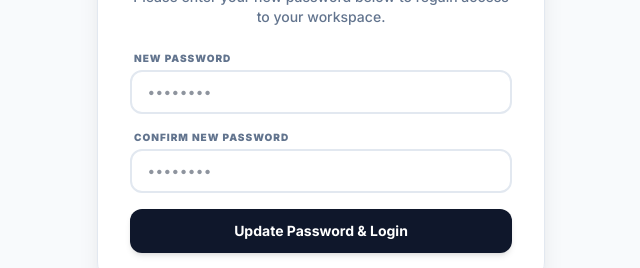
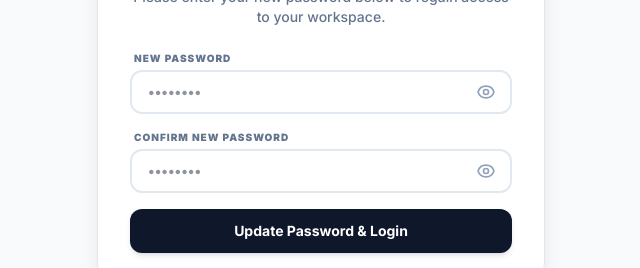
Before and after one commit to HSSamuel/Domain, a Next.js app: page /admin/reset-password in a window 1280 px wide. Shown: the part 327-595 px from the top of the page, without its empty margins (319-959 px from the left). Built offline with nearby package versions, Linux system fonts and the light colour scheme.

Commit message:
first commit

```diff
--- a/app/admin/reset-password/page.tsx
+++ b/app/admin/reset-password/page.tsx
@@ -18,6 +18,9 @@ function ResetPasswordForm() {
 
   const [password, setPassword] = useState('');
   const [confirmPassword, setConfirmPassword] = useState('');
+  const [showPassword, setShowPassword] = useState(false);
+  const [showConfirmPassword, setShowConfirmPassword] = useState(false);
+
   const [isLoading, setIsLoading] = useState(false);
   const [error, setError] = useState('');
 
@@ -85,26 +88,44 @@ function ResetPasswordForm() {
       <form onSubmit={handleSubmit} className="space-y-4">
         <div>
           <label className="text-[10px] font-black text-slate-500 uppercase tracking-widest mb-1 block pl-1">New Password</label>
+          <div className="relative">
             <input
-            type="password"
+              type={showPassword ? "text" : "password"}
               required
               placeholder="••••••••"
-            className="w-full px-4 py-2.5 border-2 rounded-xl text-sm font-bold text-slate-800 border-slate-200 focus:border-indigo-500 focus:outline-none transition-all tracking-widest"
+              className={`w-full pl-4 pr-12 py-2.5 border-2 rounded-xl text-sm font-bold text-slate-800 border-slate-200 focus:border-indigo-500 focus:outline-none transition-all ${!showPassword && password ? 'tracking-widest' : ''}`}
               value={password}
               onChange={(e) => setPassword(e.target.value)}
             />
+            <button type="button" onClick={() => setShowPassword(!showPassword)} className="absolute right-4 top-1/2 -translate-y-1/2 text-slate-400 hover:text-slate-600 focus:outline-none transition-colors" aria-label={showPassword ? "Hide password" : "Show password"}>
+              {showPassword ? (
+                <svg className="w-5 h-5" fill="none" stroke="currentColor" viewBox="0 0 24 24"><path strokeLinecap="round" strokeLinejoin="round" strokeWidth={2} d="M13.875 18.825A10.05 10.05 0 0112 19c-4.478 0-8.268-2.943-9.543-7a9.97 9.97 0 011.563-3.029m5.858.908a3 3 0 114.243 4.243M9.878 9.878l4.242 4.242M9.88 9.88l-3.29-3.29m7.532 7.532l3.29 3.29M3 3l3.59 3.59m0 0A9.953 9.953 0 0112 5c4.478 0 8.268 2.943 9.543 7a10.025 10.025 0 01-4.132 5.411m0 0L21 21" /></svg>
+              ) : (
+                <svg className="w-5 h-5" fill="none" stroke="currentColor" viewBox="0 0 24 24"><path strokeLinecap="round" strokeLinejoin="round" strokeWidth={2} d="M15 12a3 3 0 11-6 0 3 3 0 016 0z" /><path strokeLinecap="round" strokeLinejoin="round" strokeWidth={2} d="M2.458 12C3.732 7.943 7.523 5 12 5c4.478 0 8.268 2.943 9.542 7-1.274 4.057-5.064 7-9.542 7-4.477 0-8.268-2.943-9.542-7z" /></svg>
+              )}
+            </button>
+          </div>
         </div>
 
         <div>
           <label className="text-[10px] font-black text-slate-500 uppercase tracking-widest mb-1 block pl-1">Confirm New Password</label>
+          <div className="relative">
             <input
-            type="password"
+              type={showConfirmPassword ? "text" : "password"}
               required
               placeholder="••••••••"
-            className="w-full px-4 py-2.5 border-2 rounded-xl text-sm font-bold text-slate-800 border-slate-200 focus:border-indigo-500 focus:outline-none transition-all tracking-widest"
+              className={`w-full pl-4 pr-12 py-2.5 border-2 rounded-xl text-sm font-bold text-slate-800 border-slate-200 focus:border-indigo-500 focus:outline-none transition-all ${!showConfirmPassword && confirmPassword ? 'tracking-widest' : ''}`}
               value={confirmPassword}
               onChange={(e) => setConfirmPassword(e.target.value)}
             />
+            <button type="button" onClick={() => setShowConfirmPassword(!showConfirmPassword)} className="absolute right-4 top-1/2 -translate-y-1/2 text-slate-400 hover:text-slate-600 focus:outline-none transition-colors" aria-label={showConfirmPassword ? "Hide password" : "Show password"}>
+              {showConfirmPassword ? (
+                <svg className="w-5 h-5" fill="none" stroke="currentColor" viewBox="0 0 24 24"><path strokeLinecap="round" strokeLinejoin="round" strokeWidth={2} d="M13.875 18.825A10.05 10.05 0 0112 19c-4.478 0-8.268-2.943-9.543-7a9.97 9.97 0 011.563-3.029m5.858.908a3 3 0 114.243 4.243M9.878 9.878l4.242 4.242M9.88 9.88l-3.29-3.29m7.532 7.532l3.29 3.29M3 3l3.59 3.59m0 0A9.953 9.953 0 0112 5c4.478 0 8.268 2.943 9.543 7a10.025 10.025 0 01-4.132 5.411m0 0L21 21" /></svg>
+              ) : (
+                <svg className="w-5 h-5" fill="none" stroke="currentColor" viewBox="0 0 24 24"><path strokeLinecap="round" strokeLinejoin="round" strokeWidth={2} d="M15 12a3 3 0 11-6 0 3 3 0 016 0z" /><path strokeLinecap="round" strokeLinejoin="round" strokeWidth={2} d="M2.458 12C3.732 7.943 7.523 5 12 5c4.478 0 8.268 2.943 9.542 7-1.274 4.057-5.064 7-9.542 7-4.477 0-8.268-2.943-9.542-7z" /></svg>
+              )}
+            </button>
+          </div>
         </div>
 
         <button type="submit" disabled={isLoading} className="w-full flex items-center justify-center bg-slate-900 hover:bg-slate-800 disabled:bg-slate-400 text-white font-bold py-3 rounded-xl transition-all shadow-md active:scale-95 mt-4 text-sm">
@@ -124,7 +145,6 @@ export default function ResetPasswordPage() {
       </div>
 
       <div className="flex-1 flex flex-col items-center justify-center p-4">
-        {/* Next.js 13+ requires useSearchParams to be wrapped in a Suspense boundary */}
         <Suspense fallback={<div className="font-bold text-slate-500 flex items-center gap-2"><Spinner /> Verifying Secure Link...</div>}>
           <ResetPasswordForm />
         </Suspense>
```
Lines whose indentation alone changed are shown as unchanged.
